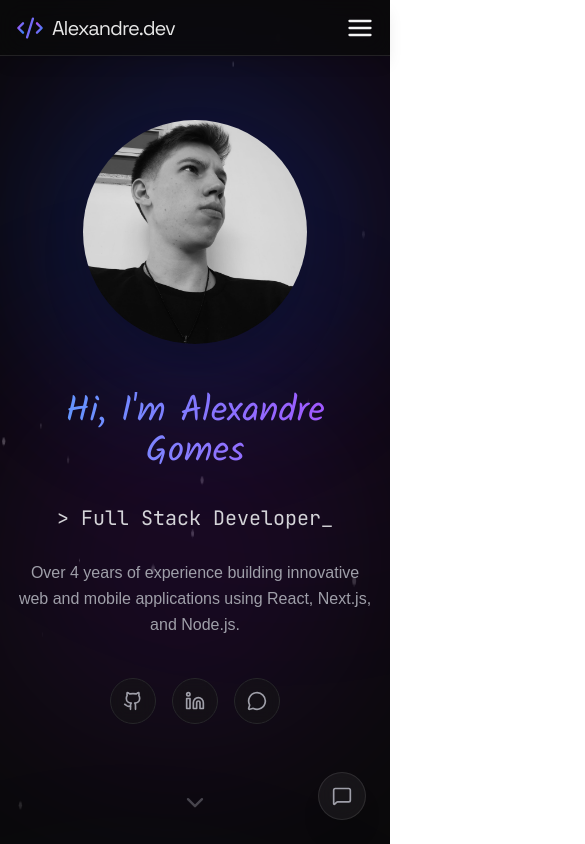
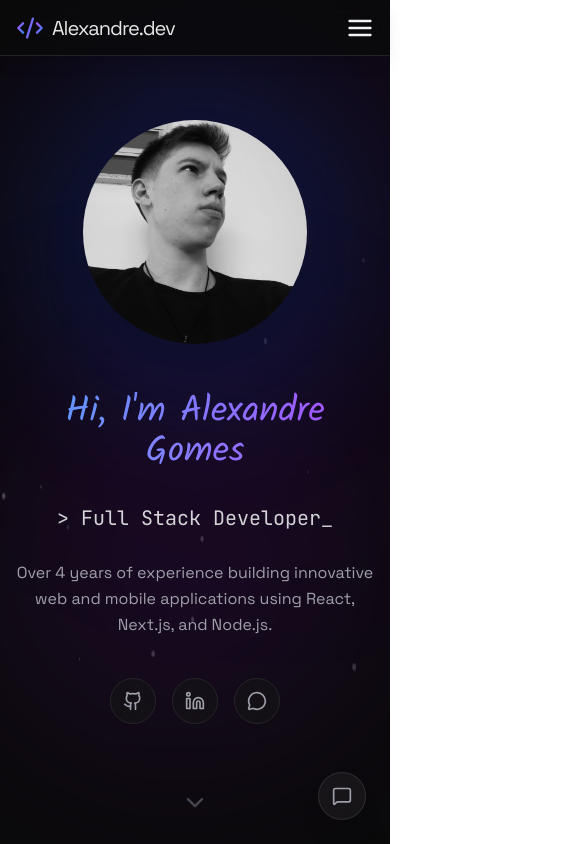
Before and after one commit to AlexandreGomes08/meu-portfolio, a Next.js app in the folder frontend/: page / in a window 390 px wide. Shown: the top 844 px of the page, 585 px wide, since content can reach past the window. Built offline with nearby package versions, Linux system fonts and the light colour scheme.

Commit message:
feat: change font text

```diff
--- a/frontend/src/app/(paginas)/page.tsx
+++ b/frontend/src/app/(paginas)/page.tsx
@@ -16,10 +16,9 @@ export default function Home() {
 				<div className="relative z-10 w-full">
 					<Principal />
 					<Resumo />
+					<Projetos />
 				</div>
 			</div>
-
-			<Projetos />
 		</div>
 	)
 }
--- a/frontend/src/components/landing/Principal.tsx
+++ b/frontend/src/components/landing/Principal.tsx
@@ -1,6 +1,6 @@
 "use client"
 
-import { fonteKalam } from "@/app/fonts"
+import { fonteKalam, fontSatoshi } from "@/app/fonts"
 import { motion } from "framer-motion"
 import { ChevronDown, Github, Linkedin, MessageCircle } from "lucide-react"
 import Image from "next/image"
@@ -82,7 +82,7 @@ export default function Principal() {
 							initial={{ opacity: 0, y: 20 }}
 							animate={{ opacity: 1, y: 0 }}
 							transition={{ delay: 1.5, duration: 0.5 }}
-							className="text-zinc-400 text-base sm:text-lg max-w-lg leading-relaxed"
+							className={`${fontSatoshi.className} text-zinc-400 text-base sm:text-lg max-w-lg leading-relaxed`}
 						>
 							Over 4 years of experience building innovative web and mobile applications using React, Next.js, and Node.js.
 						</motion.p>
--- a/frontend/src/components/shared/Cabecalho.tsx
+++ b/frontend/src/components/shared/Cabecalho.tsx
@@ -41,7 +41,7 @@ export default function Cabecalho() {
 							style={{ stroke: "url(#logo-gradient)" }}
 						/>
 
-						<span className={`${fontSatoshi.className} text-white/90 text-xl sm:text-2xl tracking-tighter transition-colors duration-300 group-hover:text-zinc-200`}>
+						<span className={`${fontSatoshi.className} text-white/90 text-xl sm:text-2xl tracking-tighter transition-colors duration-300 group-hover:text-zinc-100`}>
 							Alexandre.dev
 						</span>
 					</Link>
```
